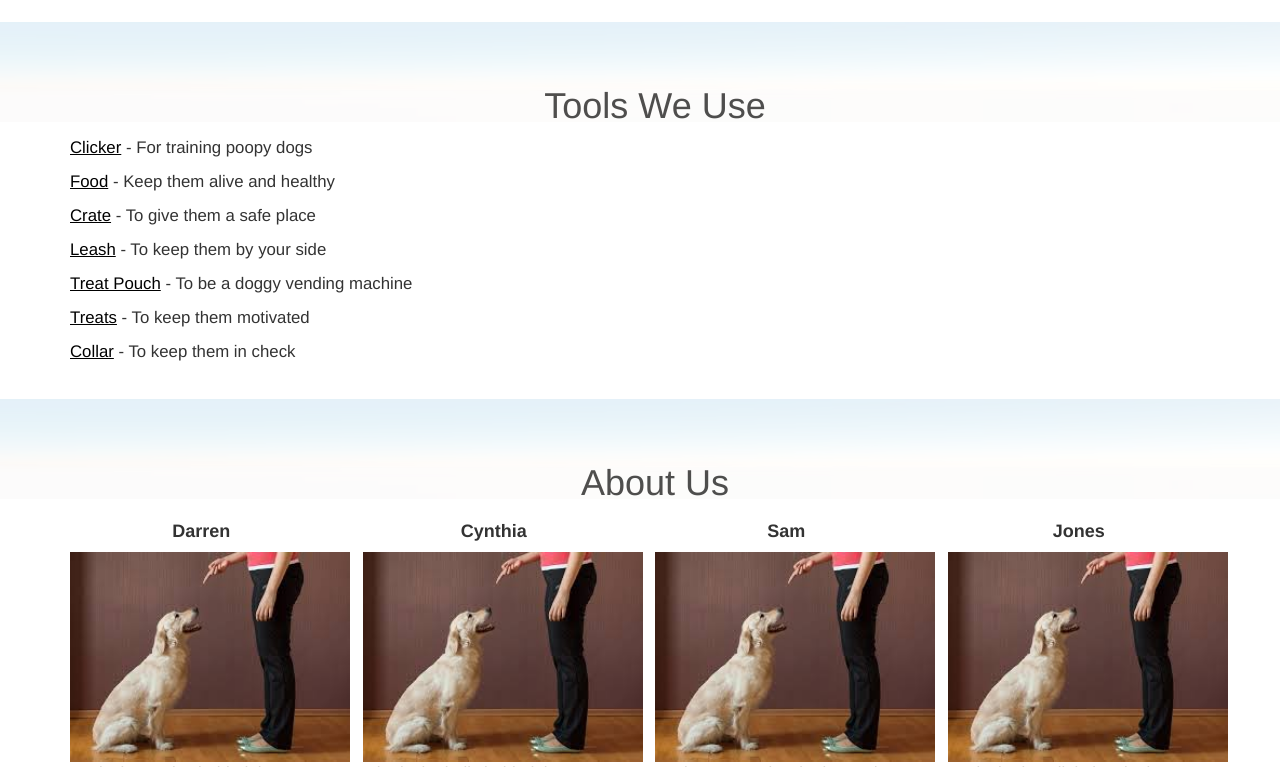
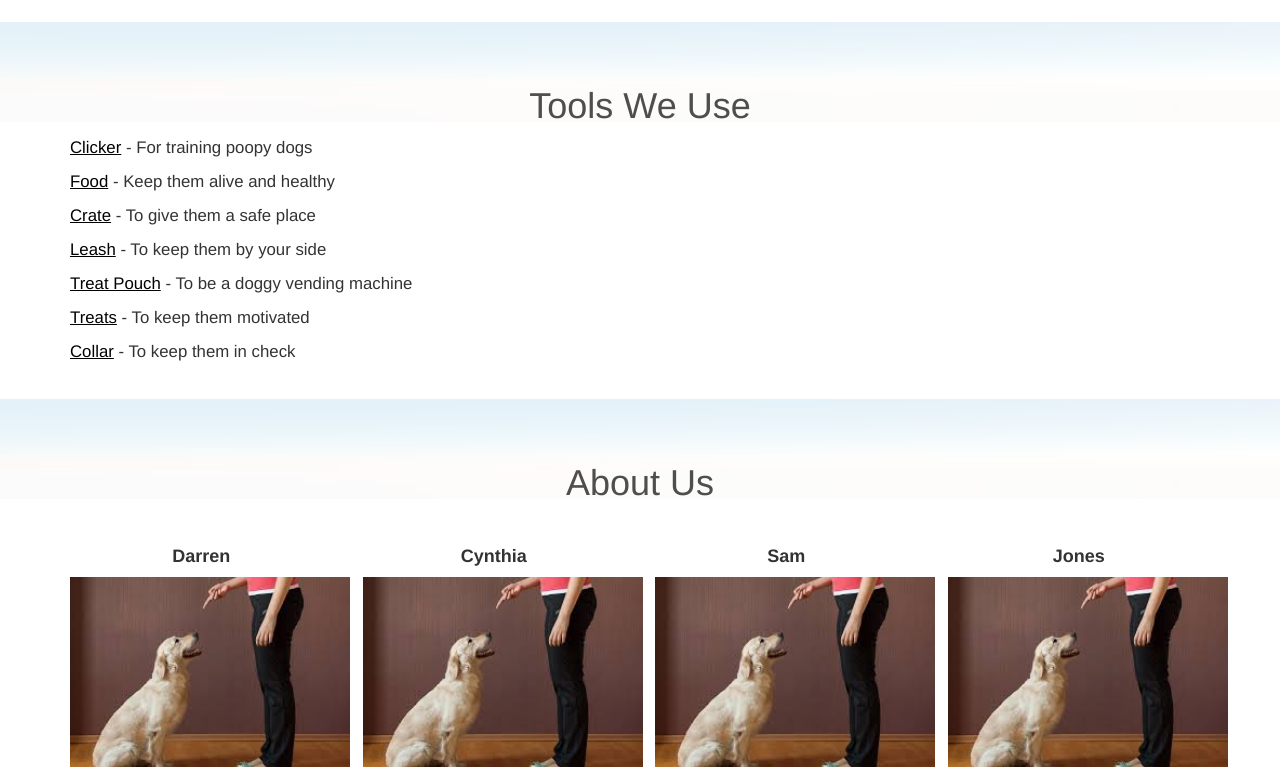
Before and after one commit to ddeanto/dog-training-site, a website: page views/index.html in a window 1280 px wide. Shown: the part 1594-2361 px from the top of the page. Drawn offline with nearby package versions, Linux system fonts and the light colour scheme; files whose address does not match are found by name.

Commit message:
fixed headers so they are truly centered

```diff
--- a/public/css/styles.css
+++ b/public/css/styles.css
@@ -84,7 +84,6 @@ div.cardDD-content-container {
 }
 
 h1.section-heading {
-  margin-left: 30px;
   text-align: center;
 }
 
@@ -111,3 +110,7 @@ h1.section-heading {
 @media screen and (max-width:650px) {
   #startnow-btn { display:none; }
 }
+
+#about-us h4 {
+  margin-top: 35px;
+}
```
